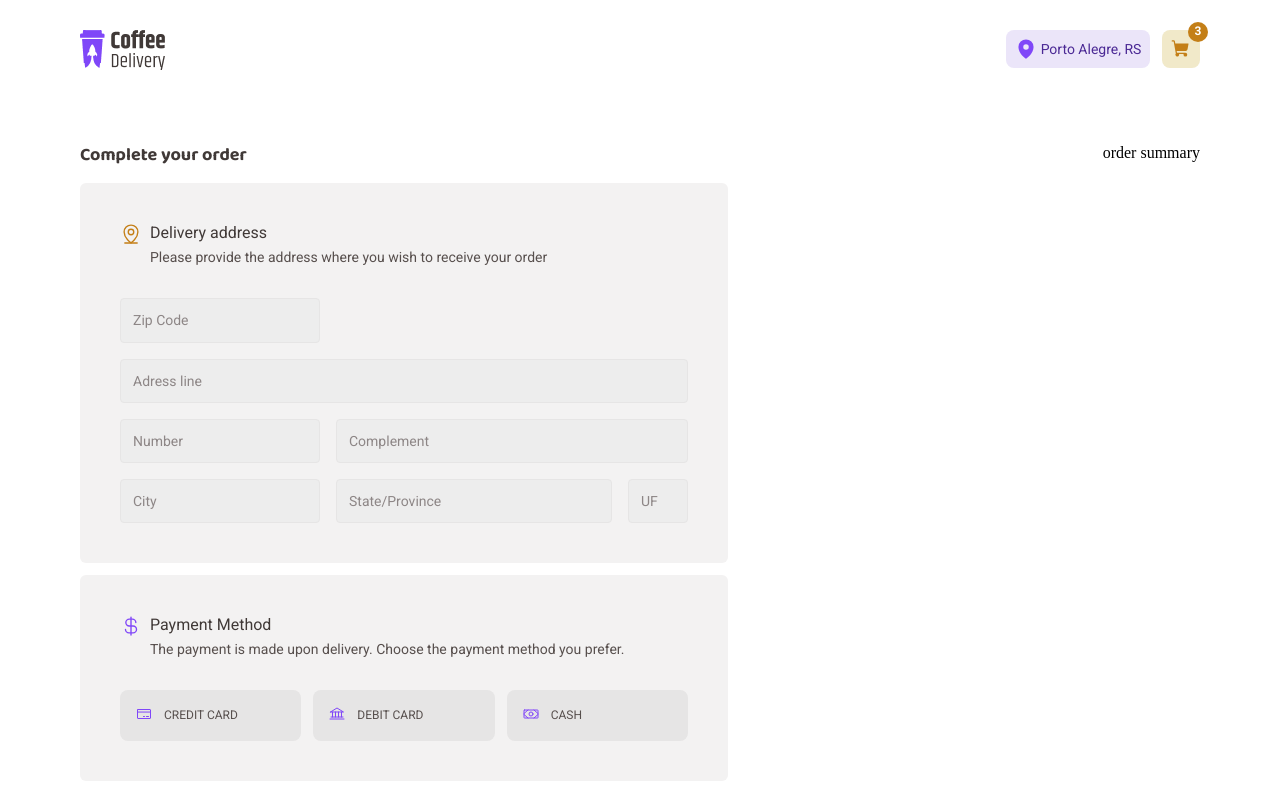
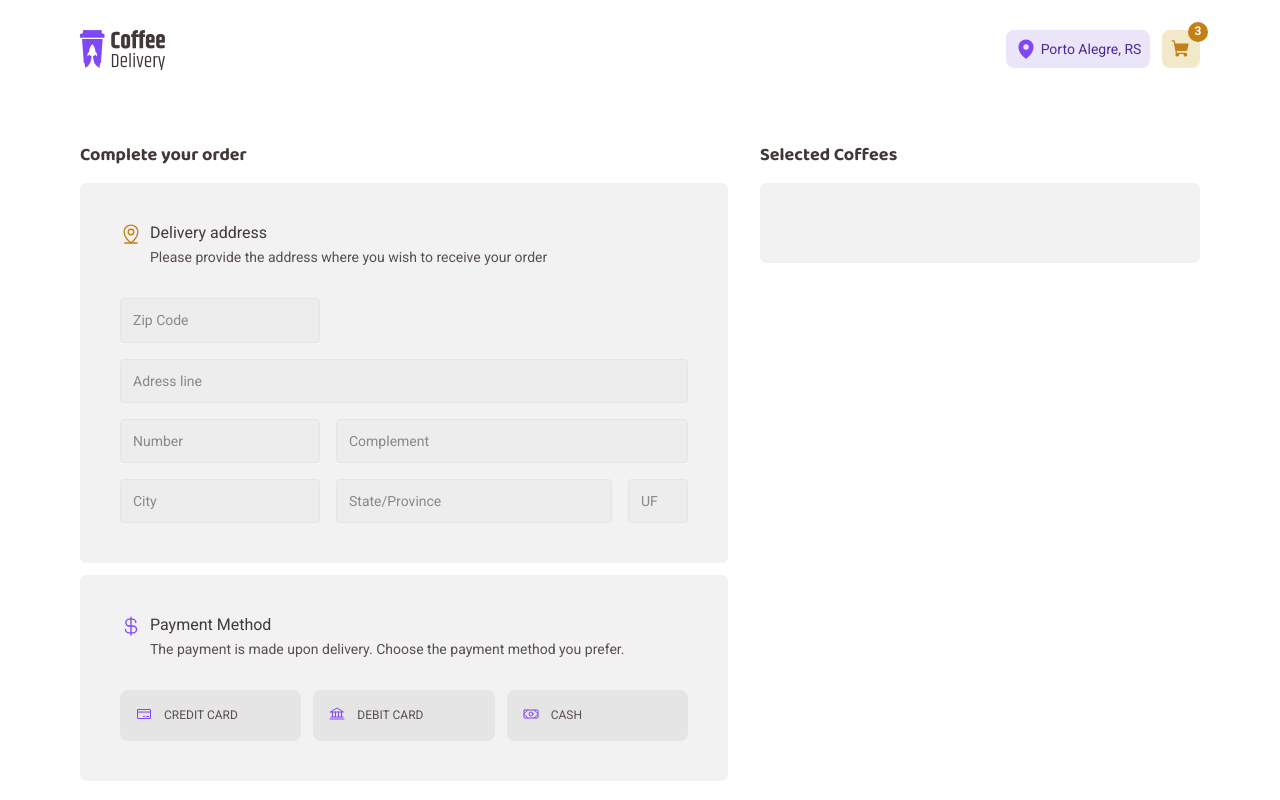
Before and after one commit to Sathosk/CoffeeDelivery, a React (Vite) app: page /checkout in a window 1280 px wide. Built offline with nearby package versions, Linux system fonts and the light colour scheme.

Commit message:
chore: created selected coffee component

```diff
--- /dev/null
+++ b/src/pages/Checkout/components/OrderSummary/SelectedCoffee/styles.ts
@@ -0,0 +1,5 @@
+import { styled } from "styled-components";
+
+export const CoffeeCardContainer = styled.li`
+
+`;
--- a/src/pages/Checkout/components/OrderSummary/index.tsx
+++ b/src/pages/Checkout/components/OrderSummary/index.tsx
@@ -1,3 +1,10 @@
+import { OrderSummaryContainer, OrderSummarySection } from "./styles";
+
 export function OrderSummary() {
-    return <p>order summary</p>;
+    return (
+        <OrderSummarySection>
+            <h3>Selected Coffees</h3>
+            <OrderSummaryContainer></OrderSummaryContainer>
+        </OrderSummarySection>
+    );
 }
--- a/src/pages/Checkout/components/OrderSummary/styles.ts
+++ b/src/pages/Checkout/components/OrderSummary/styles.ts
@@ -0,0 +1,18 @@
+import { styled } from "styled-components";
+import { CheckoutContainerStyle } from "../../../../styles/themes/CheckoutContainer";
+import { typographyStyles } from "../../../../styles/themes/Typography";
+
+export const OrderSummarySection = styled.section`
+    width: 100%;
+
+    h3 {
+        ${typographyStyles.titleXS}
+        color: ${props => props.theme["base-subtitle"]};
+    }
+`
+
+export const OrderSummaryContainer = styled.div`
+    ${CheckoutContainerStyle}
+
+    margin-top: 1rem;
+`;
--- a/src/pages/Checkout/components/UserInfo/PaymentType/PaymentMethodButton/styles.ts
+++ b/src/pages/Checkout/components/UserInfo/PaymentType/PaymentMethodButton/styles.ts
@@ -28,15 +28,11 @@ export const PaymentButton = styled.button<PaymentButtonProps>`
     }
 
     &:hover {
-        background-color: ${props => props.theme["base-hover"]};
+        background-color: ${props => (!props.active && props.theme["base-hover"])};
     }
 
     ${props => props.active && `
         border: 1px solid ${props.theme.purple};
         background-color: ${props.theme["purple-light"]};
-
-        &:hover {
-            background-color: none;
-        }
     `}
 `
--- a/src/pages/Checkout/styles.ts
+++ b/src/pages/Checkout/styles.ts
@@ -4,6 +4,8 @@ export const CheckoutContainer = styled.section`
     display: flex;
     justify-content: space-between;
 
+    gap: 2rem;
+
     width: 100%;
     margin-top: 2.5rem !important;
 `;
```
Also changed, not shown: src/pages/Checkout/components/OrderSummary/SelectedCoffee/index.tsx (added, +9 -0 lines).
